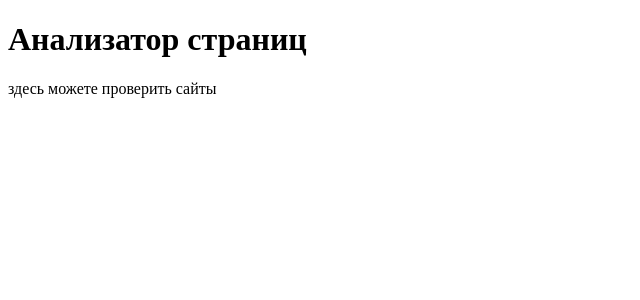
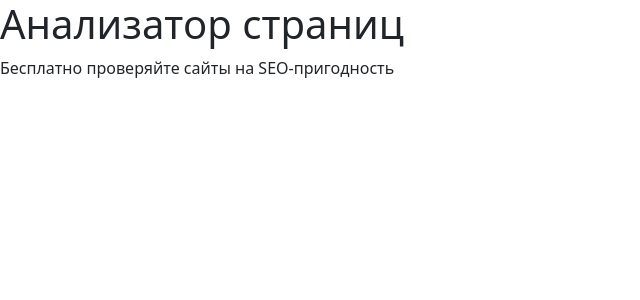
Before and after one commit to rustemgb/python-project-83, a Flask app: page / in a window 1280 px wide. Shown: the top 300 px of the page, without its empty margins (0-640 px from the left). Run offline with Flask 3, Linux system fonts and the light colour scheme; some libraries are stand-ins or nearby versions.

Commit message:
upd text

```diff
--- a/page_analyzer/templates/index.html
+++ b/page_analyzer/templates/index.html
@@ -1,15 +1,15 @@
 <!DOCTYPE html>
 <html lang="ru">
-    <head>
-        <meta charset="UTF-8">
-        <meta name="viewport" content="width=device-width, initial-scale=1.0">
-        <title>Подключение Bootstrap</title>
+  <head>
+    <meta charset="UTF-8">
+    <meta name="viewport" content="width=device-width, initial-scale=1.0">
+    <title>Подключение Bootstrap</title>
 
-        <link rel="stylesheet" href="bootstrap/css/bootstrap-grid.min.css">
-        <link rel="stylesheet" href="bootstrap/css/bootstrap-utilities.min.css">
-      </head>
+    <link href="https://cdn.jsdelivr.net/npm/bootstrap@5.1.3/dist/css/bootstrap.min.css" rel="stylesheet" integrity="sha384-1BmE4kWBq78iYhFldvKuhfTAU6auU8tT94WrHftjDbrCEXSU1oBoqyl2QvZ6jIW3" crossorigin="anonymous">
+    <script src="https://cdn.jsdelivr.net/npm/bootstrap@5.1.3/dist/js/bootstrap.bundle.min.js" integrity="sha384-ka7Sk0Gln4gmtz2MlQnikT1wXgYsOg+OMhuP+IlRH9sENBO0LRn5q+8nbTov4+1p" crossorigin="anonymous"></script>
+  </head>
 <body>
  <h1>Анализатор страниц</h1>
-   <p>здесь можете проверить сайты</p>
+   <p>Бесплатно проверяйте сайты на SEO-пригодность</p>
 </body>
 </html>
```
